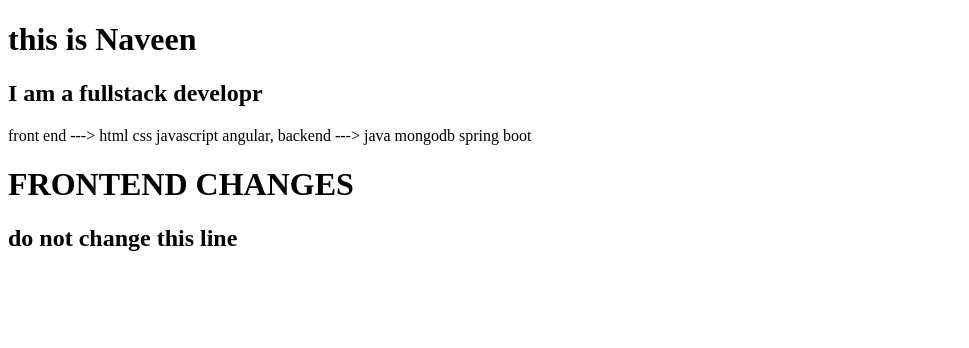
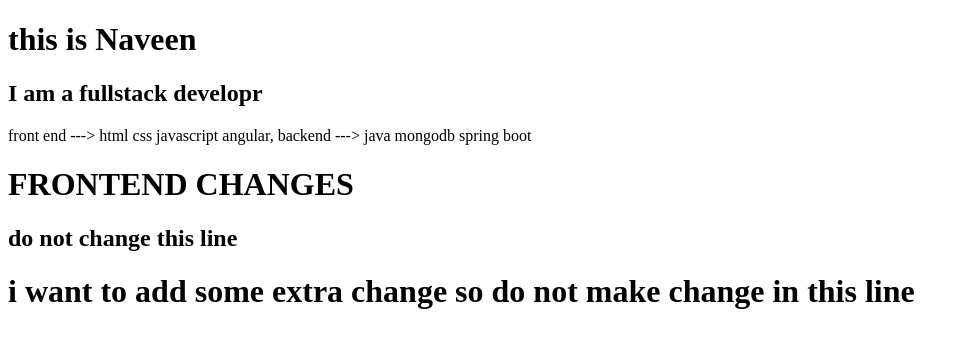
Before and after one commit to Naveenvd/newone, a plain HTML site: page index.html in a window 1280 px wide. Shown: the whole page, without its empty margins (0-969 px from the left). Drawn offline with Linux system fonts and the light colour scheme.

Commit message:
feat : modify 14 th line

```diff
--- a/index.html
+++ b/index.html
@@ -11,5 +11,6 @@
     <p> front end ---> html css javascript angular, backend ---> java mongodb spring boot </p>
     <h1>FRONTEND CHANGES</h1>
     <h2>do not change this line</h2>
+    <h1>i want to add some extra change so do not make change in this line </h1>
 </body>
 </html>
```
